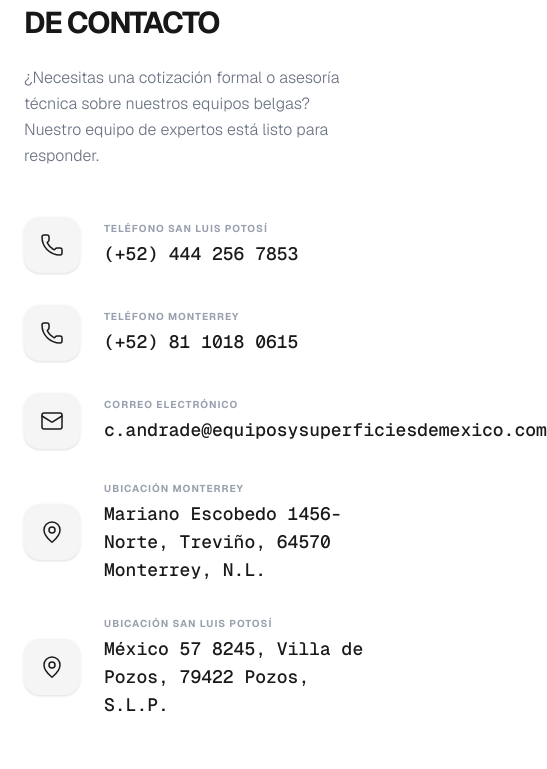
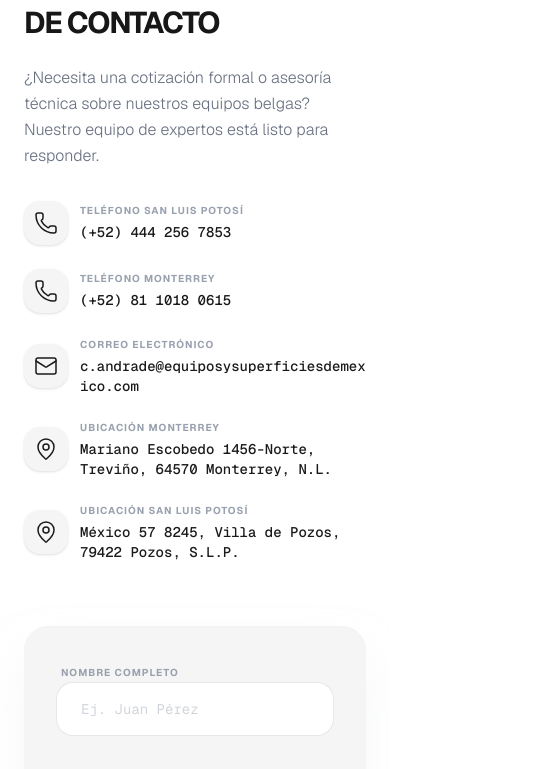
Before and after one commit to DaniAndradeDash/betontrowelweb, a Next.js app: page /contacto in a window 390 px wide. Shown: the part 514-1283 px from the top of the page, 547 px wide, since content can reach past the window. Built offline with nearby package versions, Linux system fonts and the light colour scheme; no server answers.

Commit message:
Ajustes generales
se ajustan textos, responsive y edicion de librerias para deploy

```diff
--- a/app/contacto/page.tsx
+++ b/app/contacto/page.tsx
@@ -54,35 +54,35 @@ export default function ContactPage() {
       {/* Main Contact Section */}
       <section className="py-16 lg:py-24 px-6">
         <div className="max-w-[2560px] mx-auto lg:px-20">
-          <div className="grid grid-cols-1 lg:grid-cols-12 md:gap-8 gap-16 xl:gap-24">
+          <div className="grid grid-cols-1 md:grid-cols-2 lg:grid-cols-12 gap-8 lg:gap-10 xl:gap-12">
 
             {/* Columna Izquierda: Info de Contacto */}
-            <div className="md:col-span-4 lg:col-span-5 space-y-12">
+            <div className="lg:col-span-5 space-y-8 lg:space-y-12">
               <div>
                 <h2 className="text-3xl sm:text-5xl font-bold tracking-tighter mb-6 uppercase">
                   Información <br /> de Contacto
                 </h2>
-                <p className="text-gray-500 font-light max-w-md leading-relaxed">
-                  ¿Necesitas una cotización formal o asesoría técnica sobre nuestros equipos belgas? Nuestro equipo de expertos está listo para responder.
+                <p className="text-gray-500 font-light leading-relaxed">
+                  ¿Necesita una cotización formal o asesoría técnica sobre nuestros equipos belgas? Nuestro equipo de expertos está listo para responder.
                 </p>
               </div>
 
-              <div className="space-y-8">
+              <div className="space-y-6 sm:space-y-8">
                 {icons.map((item, idx) => (
-                  <div key={idx} className="flex items-center gap-6 group">
-                    <div className="p-4 rounded-2xl bg-brand-grey text-brand-black group-hover:bg-brand-blue group-hover:text-white transition-all duration-500 shadow-sm">
+                  <div key={idx} className="flex items-center gap-3 sm:gap-4 lg:gap-5 group">
+                    <div className="p-2.5 sm:p-3 lg:p-4 rounded-2xl bg-brand-grey text-brand-black group-hover:bg-brand-blue group-hover:text-white transition-all duration-500 shadow-sm flex-shrink-0">
                       <item.icon size={24} strokeWidth={1.5} />
                     </div>
-                    <div>
+                    <div className="min-w-0 flex-1">
                       <h3 className="text-[10px] uppercase tracking-widest text-gray-400 font-bold mb-1">{item.title}</h3>
-                      <p className="text-lg font-mono font-medium text-brand-black">{item.detail}</p>
+                      <p className="text-sm sm:text-base lg:text-lg font-mono font-medium text-brand-black break-words">{item.detail}</p>
                     </div>
                   </div>
                 ))}
               </div>
 
               {/* Elemento decorativo / Frase de marca */}
-              <div className="pt-12 border-t border-gray-100 hidden lg:block">
+              <div className="pt-10 lg:pt-12 border-t border-gray-100 hidden lg:block">
                 <p className="font-mono text-[10px] text-gray-300 uppercase tracking-[0.3em]">
                   Beton Trowel • Equipos y Superficies de México
                 </p>
@@ -90,7 +90,7 @@ export default function ContactPage() {
             </div>
 
             {/* Columna Derecha: Formulario Estilo Premium */}
-            <div className="md:col-span-6 lg:col-span-7">
+            <div className="lg:col-span-7">
               <ContactForm />
             </div>
 
--- a/components/Footer.tsx
+++ b/components/Footer.tsx
@@ -88,7 +88,7 @@ export default function Footer() {
 
             <div className="flex gap-4">
               <a
-                href="https://facebook.com"
+                href="https://www.facebook.com/profile.php?id=100058609639274"
                 target="_blank"
                 rel="noopener noreferrer"
                 className="group p-3 rounded-full bg-white/5 text-gray-400 hover:bg-brand-blue hover:text-white hover:-translate-y-1 transition-all duration-300"
@@ -97,7 +97,7 @@ export default function Footer() {
                 <FacebookIcon />
               </a>
               <a
-                href="https://instagram.com"
+                href="https://www.instagram.com/equiposysuperficiesdemexico/"
                 target="_blank"
                 rel="noopener noreferrer"
                 className="group p-3 rounded-full bg-white/5 text-gray-400 hover:bg-brand-blue hover:text-white hover:-translate-y-1 transition-all duration-300"
```
Also changed, not shown: 1 other file (tests, documents, lock files or other folders).
